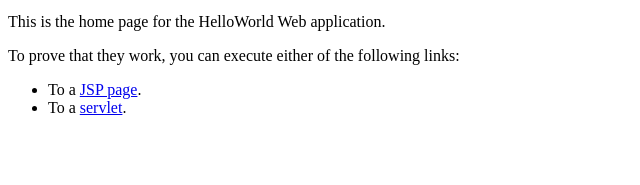
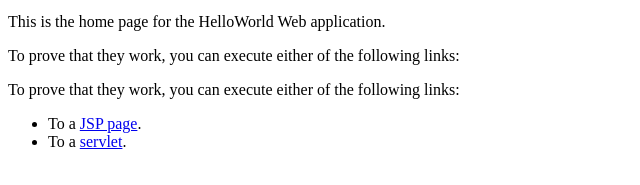
Before and after one commit to ocawley/MyAzureTest, a plain HTML site: page index.html in a window 1280 px wide. Shown: the part 93-278 px from the top of the page, without its empty margins (0-640 px from the left). Drawn offline with Linux system fonts and the light colour scheme.

Commit message:
Update index.html

```diff
--- a/index.html
+++ b/index.html
@@ -16,7 +16,8 @@
     </table>
 
     <p>This is the home page for the HelloWorld Web application. </p>
-    <p>To prove that they work, you can execute either of the following links:
+    <p>To prove that they work, you can execute either of the following links:</P>
+    <p>To prove that they work, you can execute either of the following links:</p>
     <ul>
       <li>To a <a href="hello.jsp">JSP page</a>.
       <li>To a <a href="hello">servlet</a>.
```
